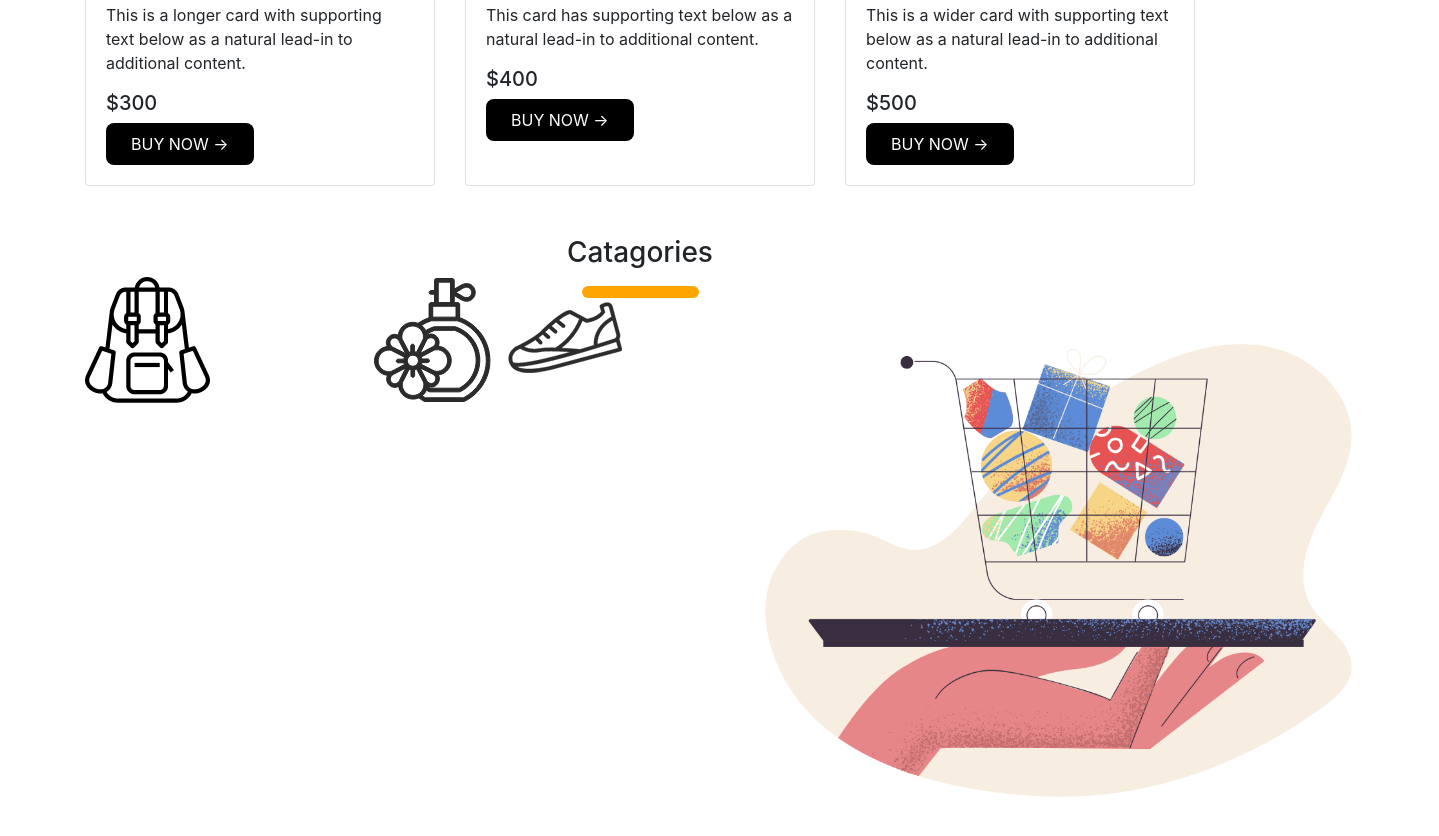
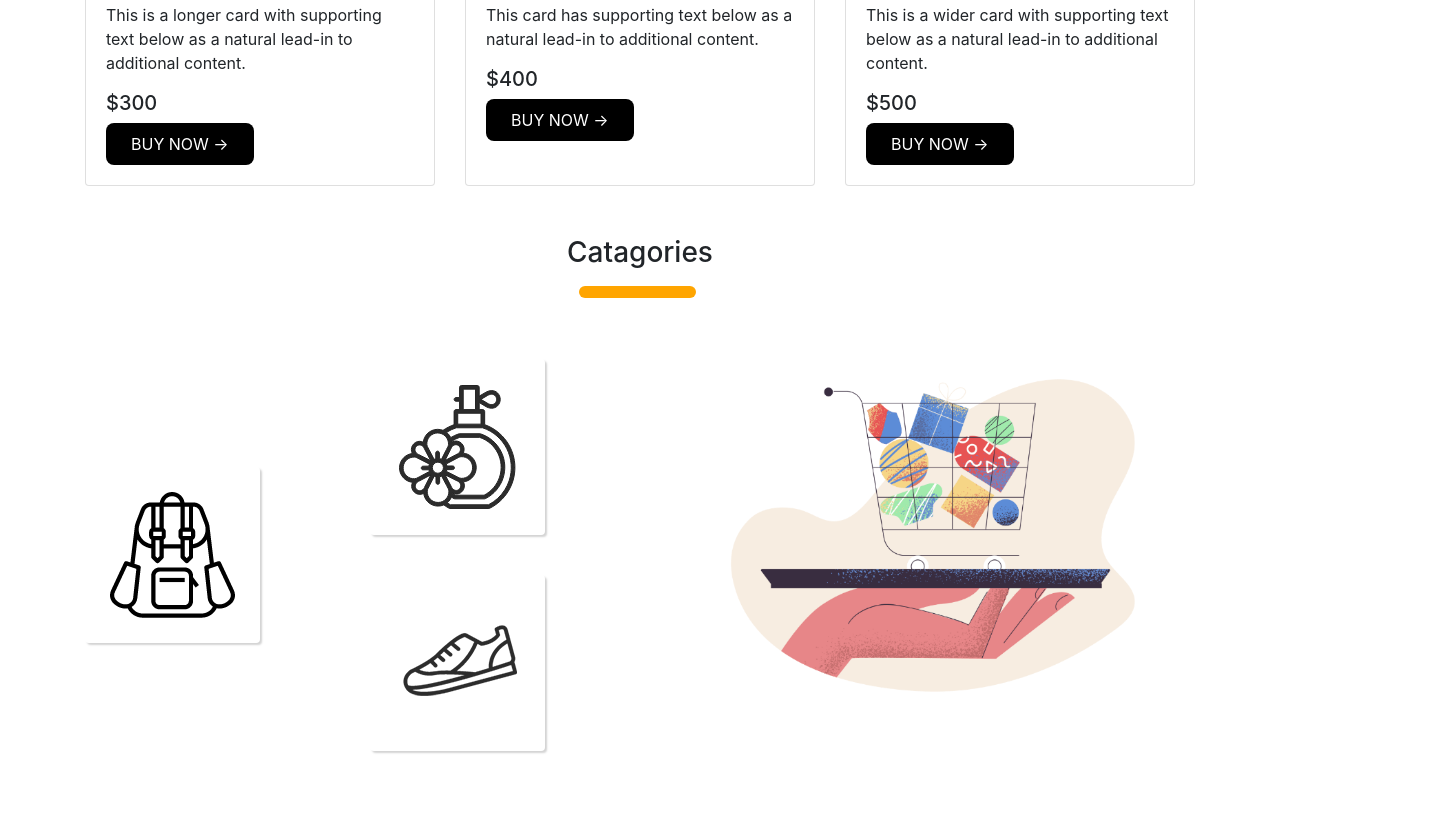
Before and after one commit to antor-mahmud/hot-gadgets, a plain HTML site: page index.html in a window 1280 px wide. Shown: the part 1815-2651 px from the top of the page, 1439 px wide, since content can reach past the window. After the commit the page ends 2616 px from the top, so only its background shows below. Drawn offline with nearby package versions, Linux system fonts and the light colour scheme.

Commit message:
done 1st version

```diff
--- a/index.html
+++ b/index.html
@@ -169,17 +169,21 @@
         <div class="d-flex justify-content-center title">
             <h3 class="catagory">Catagories</h33>
         </div>
-        <div class="row">
+        <div class="row d-flex align-items-center">
             <div class="col-md-3">
-                <img src="images/Categories/bag.png" alt="bag">
+                <img class="border-img" src="images/Categories/bag.png" alt="bag">
             </div>
             <div class="col-md-3">
-                <img src="images/Categories/perfume.png" alt="perfume">
-                <img src="images/Categories/shoe.png" alt="shoe">
+                <div class="card-box">
+                    <img class="border-img" src="images/Categories/perfume.png" alt="perfume">
+                </div>
+                <div class="card-box">
+                    <img class="border-img" src="images/Categories/shoe.png" alt="shoe">
+                </div>
 
             </div>
             <div class="col-md-6">
-                <img src="images/Categories/pale-order.png" alt="">
+                <img  class="img-fluid" src="images/Categories/pale-order.png" alt="">
             </div>
         </div>
     </div>
--- a/style.css
+++ b/style.css
@@ -17,14 +17,26 @@
 }
 .catagory{
     position: relative;
+    margin-bottom: 50px;
 }
 .catagory::after{
     content: '';
     position: absolute;
     top: 50px;
-    left: 15px;
+    left: 12px;
     height: 12px;
     background-color: orange;
     width: 80%;
     border-radius: 8px;
 }
+.border-img{
+    /* border: 2px solid black;
+
+    border-radius: 8px;
+    box-shadow: black; */
+    border: none;
+    padding: 25px;
+    border-radius: 4px;
+    box-shadow: 2px 2px 2px lightgrey;
+    margin-top: 40px;
+}
```
